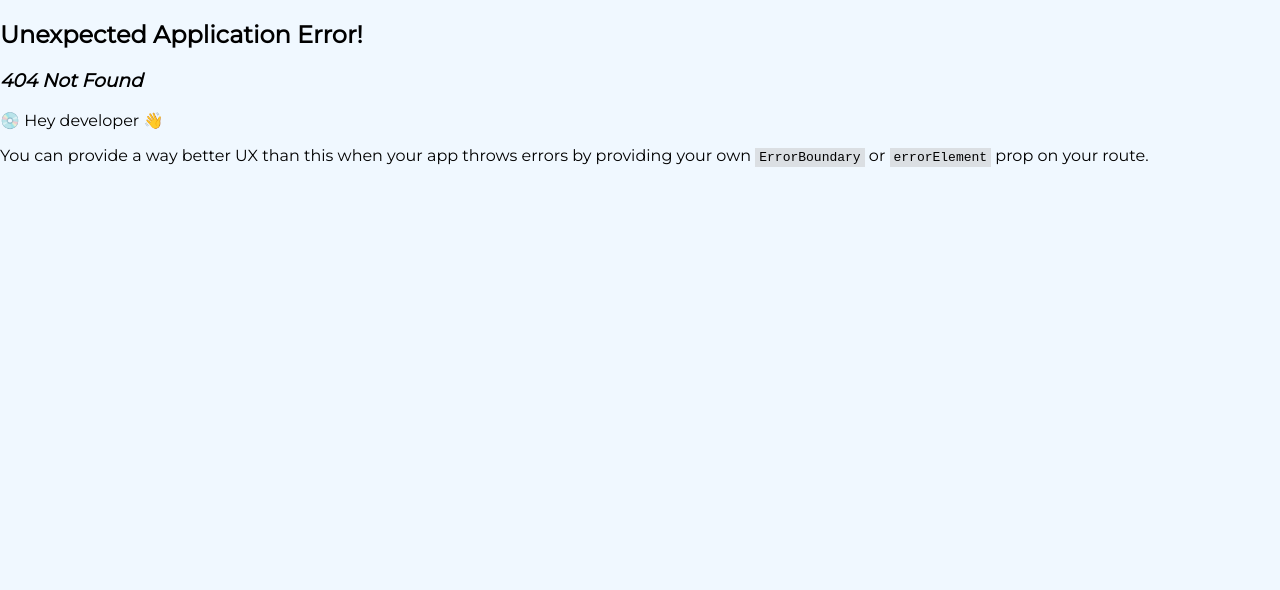
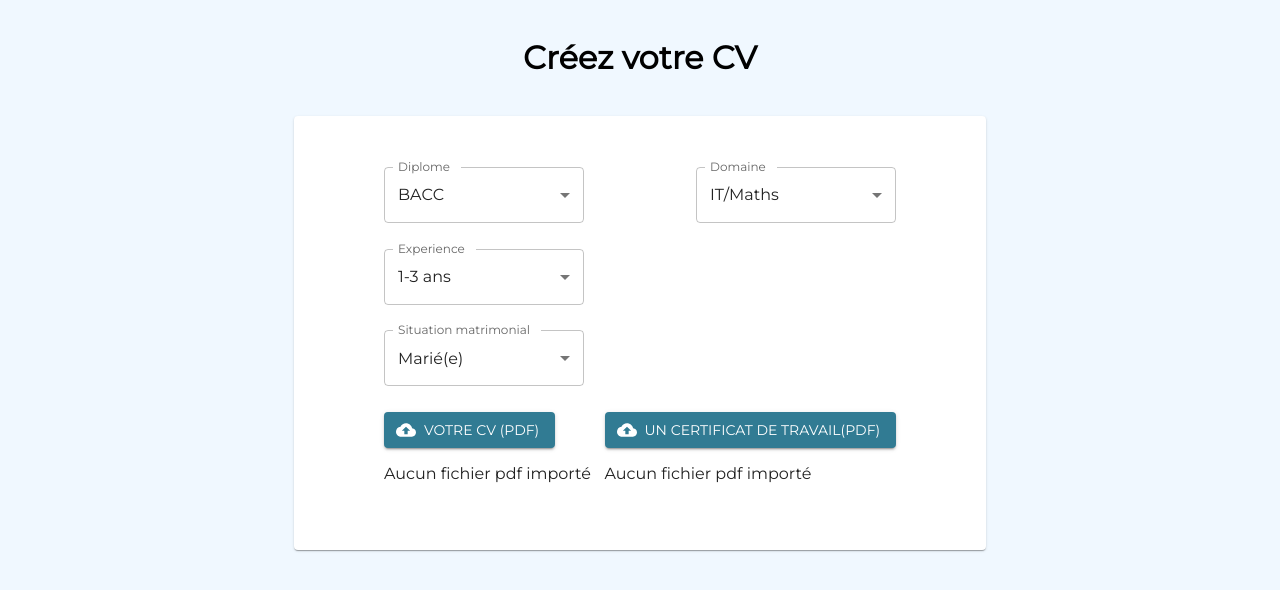
Before and after one commit to Nante1905/rh-frontend, a React (Vite) app: page /cv/create in a window 1280 px wide. Before the commit this address had no page. Shown: the top 590 px of the page. Built offline with nearby package versions, Linux system fonts and the light colour scheme.

Commit message:
[INTEGRATE] création formulaire d'insertion de CV

```diff
--- a/src/components/form-annonce/job-info/job-info.component.tsx
+++ b/src/components/form-annonce/job-info/job-info.component.tsx
@@ -55,6 +55,7 @@ const JobInfo = () => {
   };
 
   return (
+    <div className="bg__blue main__container">
       <div className="job-info">
         <div className="job-info_title">
           <h1>Expression des besoins</h1>
@@ -117,6 +118,7 @@ const JobInfo = () => {
           </div>
         </form>
       </div>
+    </div>
   );
 };
 
--- a/src/components/form-annonce/job-info/job-info.components.scss
+++ b/src/components/form-annonce/job-info/job-info.components.scss
@@ -1,3 +1,7 @@
+.main__container {
+  background-color: aliceblue;
+}
+
 .job-info {
   width: 50%;
   margin: auto;
@@ -7,13 +11,11 @@
     margin-block: 2%;
     box-shadow: rgba(0, 0, 0, 0.24) 0px 3px 8px;
     background-color: white;
-    margin-bottom: 5%;
   }
 
   &_title {
     text-align: center;
-    margin-top: 5%;
-    margin-bottom: 5%;
+    padding: 5%;
   }
   &_head {
     display: flex;
--- a/src/components/form-annonce/job-info/service-select/service-select.component.tsx
+++ b/src/components/form-annonce/job-info/service-select/service-select.component.tsx
@@ -12,6 +12,7 @@ const ServiceSelect = ({ option, selectLabel, selectValue, onChange }: any) => {
         value={selectValue}
         label={selectLabel}
         onChange={onChange}
+        required
       >
         {option.map((e: Service) => (
           <MenuItem key={e.id} value={e.id}>
--- a/src/components/form-annonce/job-requirement/job-requirement.component.scss
+++ b/src/components/form-annonce/job-requirement/job-requirement.component.scss
@@ -1,11 +1,9 @@
-body {
+.job-req {
   background-color: aliceblue;
-}
-.job-req {
+
   &_title {
     text-align: center;
-    margin-bottom: 2%;
-    margin-top: 4%;
+    padding: 3% 0%;
   }
 
   &_form-control {
@@ -33,6 +31,5 @@ body {
     padding: 5%;
     box-shadow: rgba(0, 0, 0, 0.24) 0px 3px 8px;
     background-color: white;
-    margin-bottom: 5%;
   }
 }
--- a/src/components/form-annonce/job-requirement/job-requirement.component.tsx
+++ b/src/components/form-annonce/job-requirement/job-requirement.component.tsx
@@ -100,7 +100,7 @@ const JobRequirement = () => {
   };
 
   return (
-    <div className="job-req">
+    <div className="job-req bg__blue">
       <div className="job-req_title">
         <h1>Criteres de Recrutement</h1>
       </div>
--- /dev/null
+++ b/src/components/form-cv/form-cs.scss
@@ -0,0 +1,35 @@
+@import "../../variables.module.scss";
+
+.title {
+    text-align: center;
+    padding: 3% 0%;
+}
+
+.cv__form {
+    min-height: 100vh;
+    background-color: aliceblue;
+
+    &__card {
+        padding: 2%;
+        width: 50%;
+        margin: auto;
+
+        form {
+            width: 80%;
+            margin: auto;
+        }
+    }
+
+    &__element {
+        margin: 5% 0%;
+    }
+
+    .flex {
+        display:  flex;
+        justify-content: space-between;
+    }
+
+    .btn__upload {
+        background-color: $theme-color;
+    }
+}
--- /dev/null
+++ b/src/components/form-cv/form-cv.tsx
@@ -0,0 +1,174 @@
+import {
+  domains,
+  exps,
+  situationMatrimonial,
+  options,
+} from "../../constant/CV";
+import ServiceSelect from "../form-annonce/job-info/service-select/service-select.component";
+import { Alert, Button, Card, Snackbar, styled } from "@mui/material";
+import "./form-cs.scss";
+import React, { ChangeEvent, useState } from "react";
+import CloudUploadIcon from "@mui/icons-material/CloudUpload";
+
+const VisuallyHiddenInput = styled("input")({
+  clip: "rect(0 0 0 0)",
+  clipPath: "inset(50%)",
+  height: 1,
+  overflow: "hidden",
+  position: "absolute",
+  bottom: 0,
+  left: 0,
+  whiteSpace: "nowrap",
+  width: 1,
+});
+
+const FormCV = () => {
+  const [diplome, setDiplome] = useState<number>(1);
+  const [domaine, setDomaine] = useState<number>(1);
+  const [matrimonial, setMatrimonial] = useState<number>(1);
+  const [experience, setExperience] = useState<number>(1);
+  const [cv, setCV] = useState<File | null>(null);
+  const [certificat, setCertificat] = useState<File | null>(null);
+  const [uploadCvError, setUploadCvError] = useState<boolean>(false);
+  const [uploadCertificatError, setUploadCertificatError] =
+    useState<boolean>(false);
+
+  const handleCVUpload = (event: ChangeEvent<HTMLInputElement>) => {
+    if (event.target.files) {
+      const file = event.target.files[0];
+      if (file.type == "application/pdf") {
+        setCV(file);
+        setUploadCvError(false);
+      } else {
+        setUploadCvError(true);
+      }
+    }
+  };
+
+  const handleCertificatUpload = (event: ChangeEvent<HTMLInputElement>) => {
+    if (event.target.files) {
+      const file = event.target.files[0];
+      if (file.type == "application/pdf") {
+        setCertificat(file);
+        setUploadCertificatError(false);
+      } else {
+        setUploadCertificatError(true);
+      }
+    }
+  };
+
+  return (
+    <div className="cv__form bg__blue">
+      <div className="title">
+        <h1>Créez votre CV</h1>
+      </div>
+      <Card className="cv__form__card">
+        <form>
+          <div className="cv__form__element flex">
+            <ServiceSelect
+              option={options}
+              selectLabel="Diplome"
+              selectValue={diplome}
+              onChange={(
+                event: ChangeEvent<HTMLInputElement | HTMLTextAreaElement>
+              ) => setDiplome(Number(event.target.value))}
+            />
+            <ServiceSelect
+              option={domains}
+              selectLabel="Domaine"
+              selectValue={domaine}
+              onChange={(
+                event: ChangeEvent<HTMLInputElement | HTMLTextAreaElement>
+              ) => setDomaine(Number(event.target.value))}
+            />
+          </div>
+          <div className="cv__form__element">
+            <ServiceSelect
+              option={exps}
+              selectLabel="Experience"
+              selectValue={experience}
+              onChange={(
+                event: ChangeEvent<HTMLInputElement | HTMLTextAreaElement>
+              ) => setExperience(Number(event.target.value))}
+            />
+          </div>
+          <div className="cv__form__element">
+            <ServiceSelect
+              option={situationMatrimonial}
+              selectLabel="Situation matrimonial"
+              selectValue={matrimonial}
+              onChange={(
+                event: ChangeEvent<HTMLInputElement | HTMLTextAreaElement>
+              ) => setMatrimonial(Number(event.target.value))}
+            />
+          </div>
+          <div className="cv__form__element flex ">
+            <div>
+              <Button
+                component="label"
+                variant="contained"
+                startIcon={<CloudUploadIcon />}
+                className="btn__upload"
+              >
+                Votre CV (pdf)
+                <VisuallyHiddenInput
+                  type="file"
+                  onChange={handleCVUpload}
+                  required
+                />
+              </Button>
+              {cv ? <p>{cv.name}</p> : <p>Aucun fichier pdf importé</p>}
+            </div>
+            <div>
+              <Button
+                component="label"
+                variant="contained"
+                startIcon={<CloudUploadIcon />}
+                className="btn__upload"
+              >
+                Un certificat de travail(pdf)
+                <VisuallyHiddenInput
+                  type="file"
+                  onChange={handleCertificatUpload}
+                  required
+                />
+              </Button>
+              {certificat ? (
+                <p>{certificat.name}</p>
+              ) : (
+                <p>Aucun fichier pdf importé</p>
+              )}
+            </div>
+          </div>
+          {/* Snackbar for UPLOAD ERROR */}
+          <Snackbar
+            open={uploadCvError}
+            onClose={() => setUploadCvError(false)}
+          >
+            <Alert
+              severity="error"
+              sx={{ width: "100%" }}
+              onClose={() => setUploadCvError(false)}
+            >
+              Veuillez importer un CV en PDF s'il vous plaît.
+            </Alert>
+          </Snackbar>
+          <Snackbar
+            open={uploadCertificatError}
+            onClose={() => setUploadCertificatError(false)}
+          >
+            <Alert
+              severity="error"
+              sx={{ width: "100%" }}
+              onClose={() => setUploadCertificatError(false)}
+            >
+              Veuillez importer un Certificat de travail en PDF s'il vous plaît.
+            </Alert>
+          </Snackbar>
+        </form>
+      </Card>
+    </div>
+  );
+};
+
+export default FormCV;
--- /dev/null
+++ b/src/constant/CV.ts
@@ -0,0 +1,50 @@
+const options = [
+    {
+        id: 1,
+        name: "BACC",
+    },
+    {
+        id: 2,
+        name: "LICENSE",
+    },
+    {
+        id: 3,
+        name: "MASTER",
+    },
+    {
+        id: 4,
+        name: "PhD",
+    },
+];
+const domains = [
+    {
+        id: 1,
+        name: "IT/Maths",
+    },
+    {
+        id: 2,
+        name: "Compta/Finance/Gestion",
+    },
+];
+const exps = [
+    {
+        id: 1,
+        name: "1-3 ans",
+    },
+    {
+        id: 2,
+        name: "4-5 ans",
+    },
+];
+const situationMatrimonial = [
+    {
+        id: 1,
+        name: "Marié(e)"
+    },
+    {
+        id: 2,
+        name: "Célibataire"
+    }
+];
+
+export { options, domains, exps, situationMatrimonial }
--- a/src/index.css
+++ b/src/index.css
@@ -5,6 +5,7 @@
 
 body {
   margin: 0;
+  min-height: 100vh;
 }
 
 html {
@@ -22,3 +23,13 @@ a {
 a:hover {
   color: #000000;
 }
+
+h1 {
+  margin: 0;
+}
+
+.bg__blue {
+  background-color: aliceblue;
+  min-height: 100vh;
+  padding-bottom: 5%;
+}
--- a/src/main.tsx
+++ b/src/main.tsx
@@ -10,6 +10,7 @@ import { createTheme } from "@mui/material";
 import JobInfo from "./components/form-annonce/job-info/job-info.component.tsx";
 import JobRequirement from "./components/form-annonce/job-requirement/job-requirement.component.tsx";
 import QuestionnairePage from "./pages/Questionnaire/QuestionnairePage.tsx";
+import FormCv from "./components/form-cv/form-cv.tsx";
 
 const routes = createBrowserRouter([
   {
@@ -32,6 +33,10 @@ const routes = createBrowserRouter([
         path: "/questionnaire",
         element: <QuestionnairePage />,
       },
+      {
+        path: "cv/create",
+        element: <FormCv />,
+      },
     ],
   },
 ]);
--- a/src/pages/Questionnaire/QuestionnairePage.scss
+++ b/src/pages/Questionnaire/QuestionnairePage.scss
@@ -5,7 +5,10 @@
     row-gap: 1rem;
     background-color: aliceblue;
     min-height: 100vh;
-    margin-bottom: 2%;
+
+    .title {
+        padding: 4%;
+    }
 
     &__btn {
         width: 60%;
--- a/src/pages/Questionnaire/QuestionnairePage.tsx
+++ b/src/pages/Questionnaire/QuestionnairePage.tsx
@@ -63,8 +63,8 @@ const QuestionnairePage = () => {
   };
 
   return (
-    <Box className="questions_container">
-      <h1>Questions pour le test</h1>
+    <Box className="questions_container bg__blue">
+      <h1 className="title">Questions pour le test</h1>
       {questionList}
       <a onClick={handleClick}> Ajouter une autre question </a>
       <div className="questions_container__btn">
```
Lines whose indentation alone changed are shown as unchanged.
